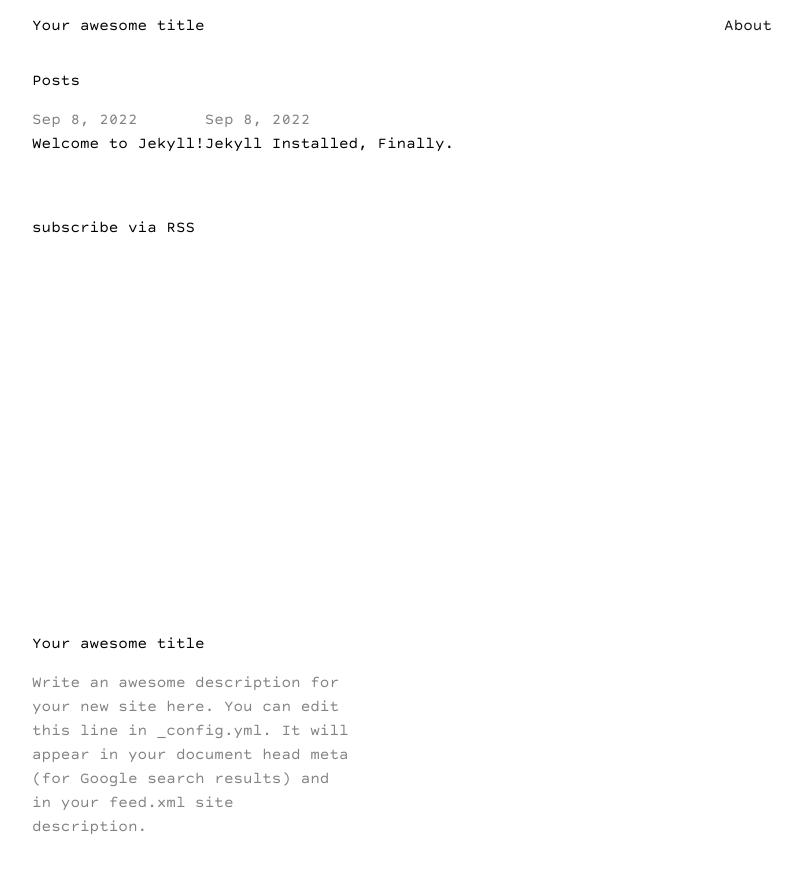
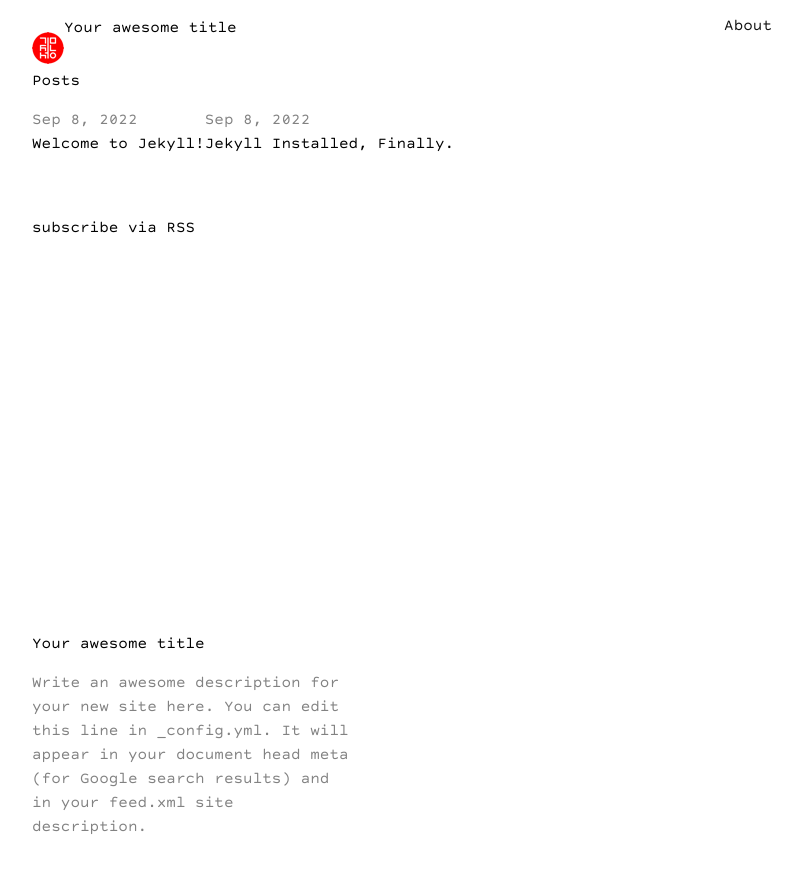
Before and after one commit to jnskm/jnskm.github.io, a Jekyll site: the page assets/index.html, which Jekyll copies as it is, in a window 1280 px wide. Shown: the top 873 px of the page, without its empty margins (238-1040 px from the left). Built offline with Jekyll 4.4.1, drawn with Linux system fonts in a browser that asks for light colours; some web fonts are replaced.

Commit message:
Update main.css
Add before.

```diff
--- a/assets/main.css
+++ b/assets/main.css
@@ -106,7 +106,7 @@ table td { border: 1px solid #e8e8e8; }
 .site-title { font-size: 16px; font-weight: 300; line-height: 54px; margin-bottom: 0; float: left; }
 /** 26 > 14 del letter-spacing: -1px; */
 
-.site-title:: {
+.site-title::before {
     content: url("/assets/images/JNSKM_Logo_03_32x32.png");
     display: inline-block;
     position: relative;
```
